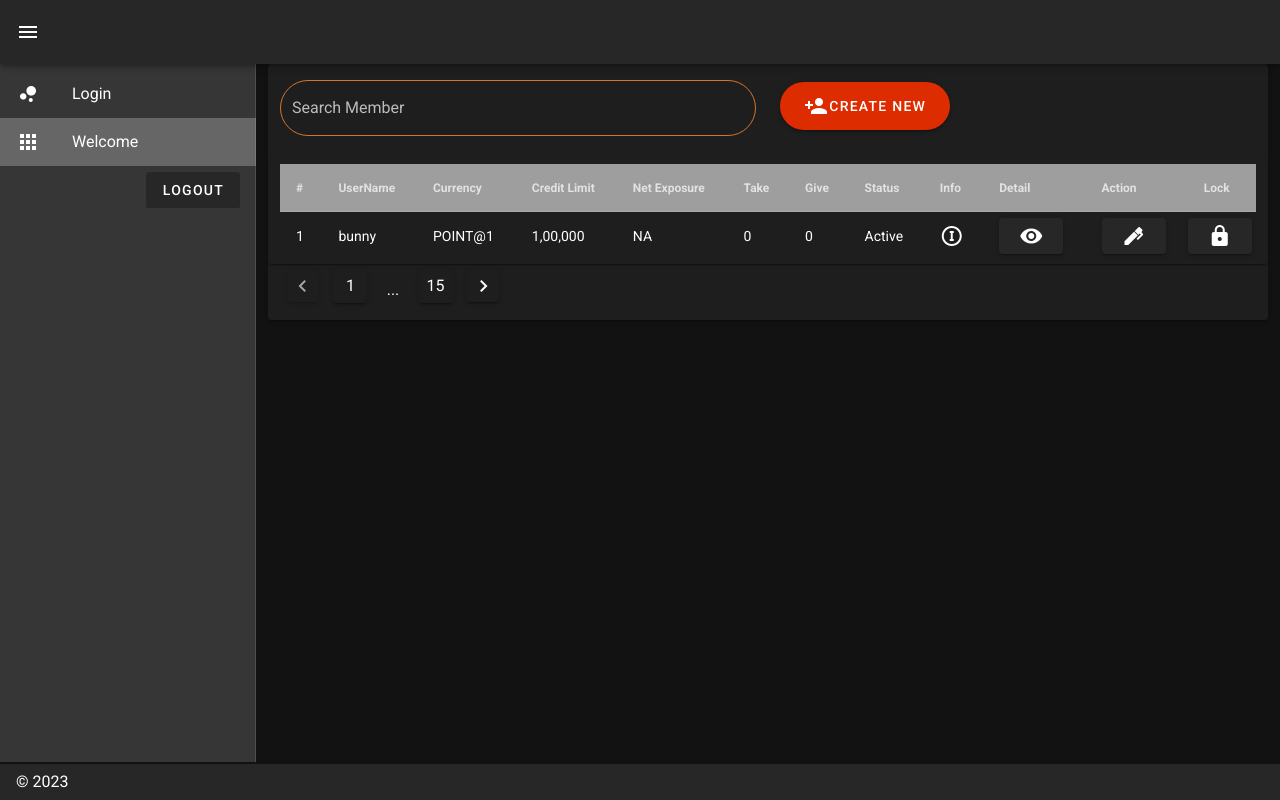
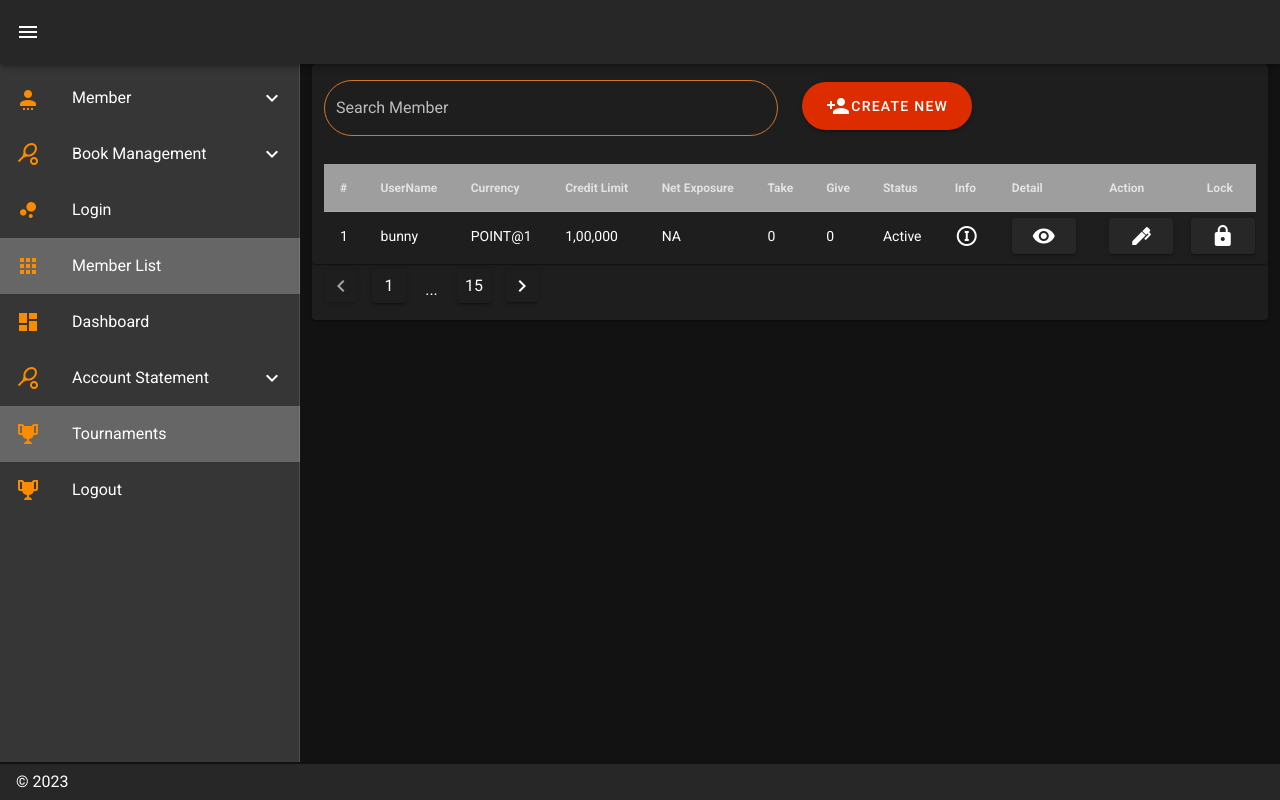
Before and after one commit to maheshwohlig/NewBackend, a Nuxt app in the folder my-app/: page / in a window 1280 px wide. Built offline with nearby package versions, Linux system fonts and the light colour scheme; sample sign-in values are in the browser's storage.

Commit message:
sideBar dropDown done

```diff
--- a/my-app/components/layouts/sideBar.vue
+++ b/my-app/components/layouts/sideBar.vue
@@ -1,26 +1,60 @@
 <template>
   <div>
-    <v-navigation-drawer class="sideBar" v-model="drawer" clipped fixed app>
+    <v-navigation-drawer
+      width="300"
+      class="sideBar"
+      v-model="drawer"
+      clipped
+      fixed
+      app
+    >
       <v-list>
+        <div v-for="(item, i) in items" :key="i">
           <v-list-item
-          v-for="(item, i) in items"
+            v-if="!item.subLinks"
             :key="i"
             :to="item.to"
-          router
-          exact
+            class="v-list-item"
           >
-          <v-list-item-action>
-            <v-icon>{{ item.icon }}</v-icon>
-          </v-list-item-action>
+            <v-list-item-icon>
+              <v-icon color="#FB8C00">{{ item.icon }}</v-icon>
+            </v-list-item-icon>
+
             <v-list-item-content>
-            <v-list-item-title> {{ item.title }}</v-list-item-title>
+              <v-list-item-title class="white--text">
+                {{ item.title }}
+              </v-list-item-title>
             </v-list-item-content>
-          <div v-if="item.logout">
-            <v-list-item-title
-              ><v-btn @click="logout()">{{ item.logout }}</v-btn>
+          </v-list-item>
+
+          <v-list-group v-else :key="item.text" no-action>
+            <template v-slot:activator>
+              <v-list-item class="px-0">
+                <v-list-item-icon>
+                  <v-icon color="#FB8C00">{{ item.icon }}</v-icon>
+                </v-list-item-icon>
+
+                <v-list-item-content>
+                  <v-list-item-title class="white--text">
+                    {{ item.title }}
                   </v-list-item-title>
+                </v-list-item-content>
+              </v-list-item>
+            </template>
+
+            <v-list-item
+              v-for="(sublink, i) in item.subLinks"
+              :to="sublink.to"
+              :key="i"
+            >
+              <v-list-item-content>
+                <v-list-item-title class="white--text">
+                  {{ sublink.title }}
+                </v-list-item-title>
+              </v-list-item-content>
+            </v-list-item>
+          </v-list-group>
         </div>
-        </v-list-item>
       </v-list>
     </v-navigation-drawer>
   </div>
@@ -34,22 +68,88 @@ export default {
       fixed: false,
       items: [
         {
+          title: "Member",
+          text: "Member",
+          icon: "mdi-account-settings",
+          subLinks: [
+            {
+              title: "Member List",
+              to: "/",
+              icon: "mdi-chart-bubble",
+            },
+            {
+              title: "Hierarchy Search",
+              to: "/",
+              icon: "mdi-chart-bubble",
+            },
+            {
+              title: "User Access Level",
+              to: "/",
+              icon: "mdi-chart-bubble",
+            },
+          ],
+        },
+        {
+          title: "Book Management",
+          icon: "mdi-tennis",
+          subLinks: [
+            {
+              title: "Net Exposure",
+              to: "/memberDetails",
+              icon: "mdi-chart-bubble",
+            },
+            {
+              title: "Bet Ticker",
+              to: "model/memberLists",
+              icon: "mdi-chart-bubble",
+            },
+          ],
+        },
+        {
           icon: "mdi-chart-bubble",
           title: "Login",
           to: "/login",
         },
         {
           icon: "mdi-apps",
-          title: "Welcome",
+          title: "Member List",
           to: "/",
         },
         {
+          to: "/memberNew",
+          icon: "mdi-view-dashboard",
+          title: "Dashboard",
+        },
+        {
+          icon: "mdi-tennis",
+          title: "Account Statement",
+          subLinks: [
+            {
+              title: "Cricket_Players",
+              to: "/memberDetails",
+              icon: "mdi-chart-bubble",
+            },
+            {
+              title: "Soccer_Players",
+              to: "model/memberLists",
+              icon: "mdi-chart-bubble",
+            },
+          ],
+        },
+        {
+          to: "/",
+          icon: "mdi-trophy",
+          title: "Tournaments",
+        },
+        {
           logout: "Logout",
+          icon: "mdi-trophy",
           to: "/login",
+          title: "Logout",
         },
       ],
       right: true,
-      titles: "",
+      title: "",
     };
   },
   computed: {
@@ -74,4 +174,10 @@ export default {
 .sideBar {
   top: 62px !important;
 }
+.v-application--is-ltr
+  .v-list-group--no-action
+  > .v-list-group__items
+  > .v-list-item {
+  padding-left: 70px;
+}
 </style>
```
Lines whose indentation alone changed are shown as unchanged.
